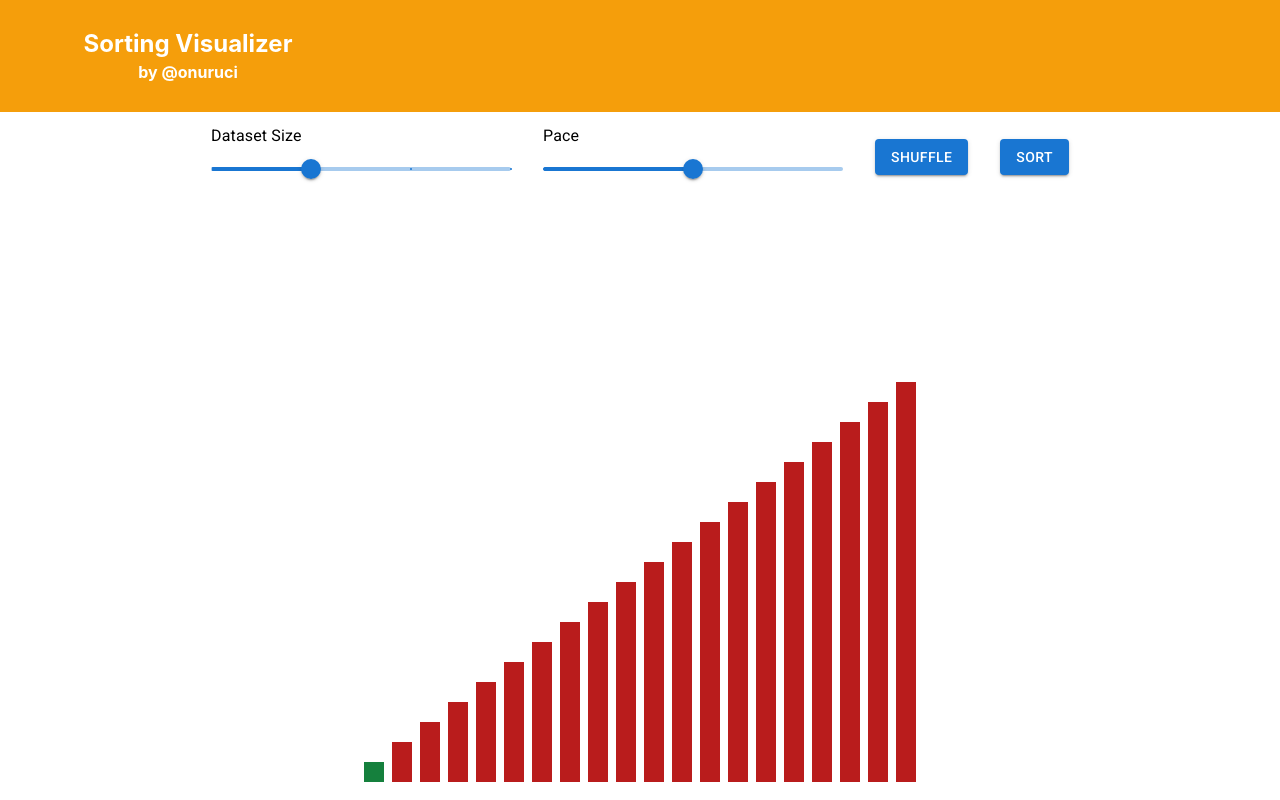
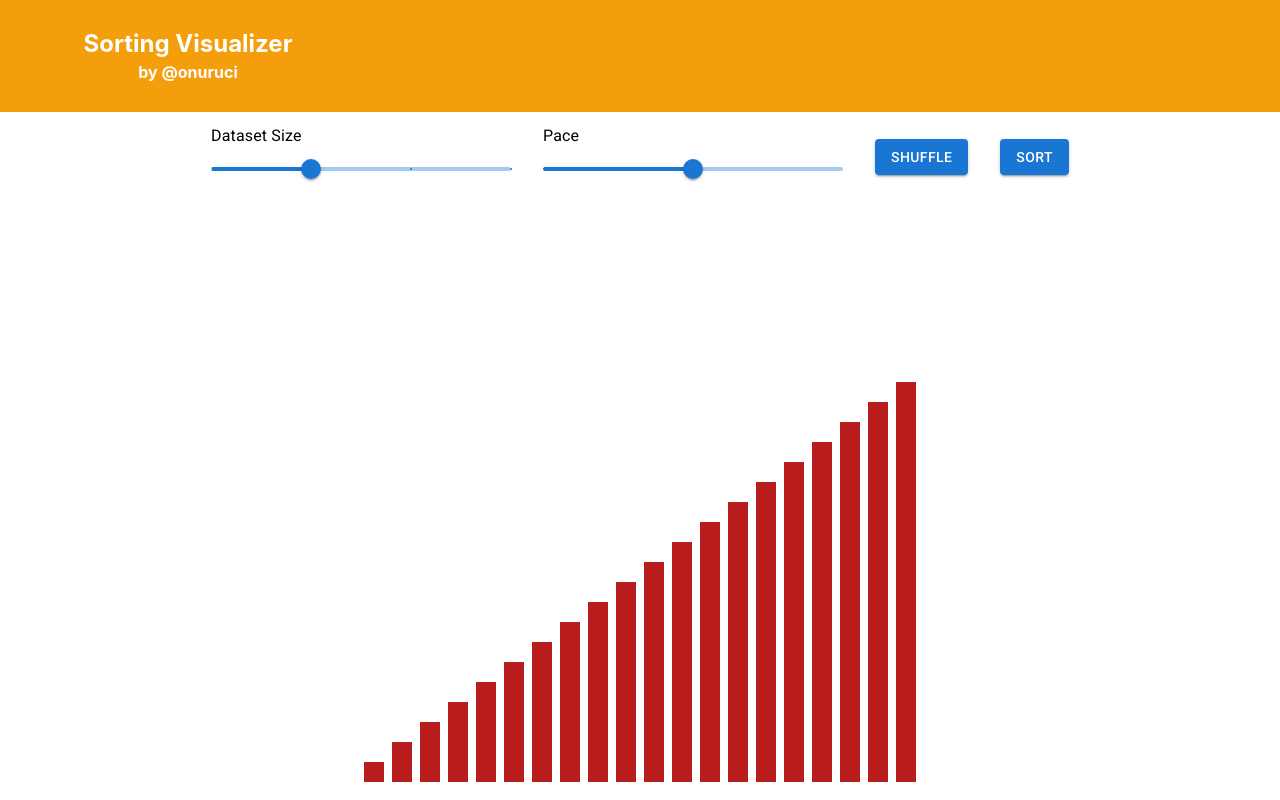
Before and after one commit to onuruci/sorting-visualizer, a React (Create React App) app: page / in a window 1280 px wide. Built offline with nearby package versions, Linux system fonts and the light colour scheme.

Commit message:
merge sort coloring

```diff
--- a/src/App.tsx
+++ b/src/App.tsx
@@ -10,7 +10,7 @@ import Button from '@mui/material/Button';
 function App() {
   const [barCount, setBarCount] = useState(20);
   const [bars, setBars] = useState([1]);
-  const [selectedNum, setSelected] = useState(0);
+  const [selectedNum, setSelected] = useState<SelectedItem[]>([]);
   const [pace, setPace] = useState(50);
 
   const handlePaceChange = (e: any) => {
@@ -19,6 +19,17 @@ function App() {
 
   const handleDataSetSizeChange = (e: any) => {
     setBarCount(e.target.value);
+  };
+
+  const getColor = (indexNum: number) => {
+
+    for (let i = 0; i < selectedNum.length; i++) {
+      if (indexNum === selectedNum[i].index) {
+        return selectedNum[i].color;
+      }
+    }
+
+    return "bg-red-700";
   };
 
   useEffect(() => {
@@ -62,7 +73,7 @@ function App() {
         {
           bars.map((e: number, i) => {
             return (
-              <div key={e} className={"w-5 p-2 mx-1 mt-auto " + (i !== selectedNum ? "bg-red-700" : "bg-green-700")} style={{ "height": (e).toString() + "px" }} />
+              <div key={e} className={"w-5 p-2 mx-1 mt-auto " + getColor(i)} style={{ "height": (e).toString() + "px" }} />
             );
           })
         }
--- a/src/algorithms/mergeSort.ts
+++ b/src/algorithms/mergeSort.ts
@@ -1,6 +1,20 @@
 import sleep from "./sleep";
 
 let arrBars: number[] = [];
+
+const green = "bg-green-700";
+const purple = "bg-purple-700";
+
+const addToSelected = (index: number, color: string, setSelected: any, selectedArr: SelectedItem[]) => {
+  let item: SelectedItem = {
+    index: index,
+    color: color,
+  }
+
+  selectedArr.push(item);
+
+  setSelected([...selectedArr]);
+}
 
 const mergeVisualizer = async (bars: number[], setBars: any, setSelected: any, pace: number, iStart: number, iEnd: number) => {
   let array = arrBars;
@@ -21,6 +35,9 @@ const mergeVisualizer = async (bars: number[], setBars: any, setSelected: any, p
 
     let i = iStart, j = midPoint, len = (arrayFirst.length + arraySecond.length);
     let newArr: number[] = [];
+    let selectedArr: SelectedItem[] = [];
+
+    setSelected([]);
 
     for (let c = 0; c < len; c++) {
       if (i === midPoint) {
@@ -30,6 +47,8 @@ const mergeVisualizer = async (bars: number[], setBars: any, setSelected: any, p
           c++;
 
           let tempArr = arrBars.slice(0, iStart).concat(newArr, arrBars.slice(c + iStart));
+
+          addToSelected(iStart + newArr.length - 1, purple, setSelected, selectedArr);
 
           setBars([...tempArr]);
 
@@ -47,6 +66,8 @@ const mergeVisualizer = async (bars: number[], setBars: any, setSelected: any, p
 
           let tempArr = arrBars.slice(0, iStart).concat(newArr, arrBars.slice(c + iStart));
 
+          addToSelected(iStart + newArr.length - 1, purple, setSelected, selectedArr);
+
           setBars([...tempArr]);
 
           await sleep(150);
@@ -59,9 +80,13 @@ const mergeVisualizer = async (bars: number[], setBars: any, setSelected: any, p
       if (arrayFirst[i] >= arraySecond[j]) {
         newArr.push(arraySecond[j]);
         j++;
+
+        addToSelected(iStart + newArr.length - 1, purple, setSelected, selectedArr);
       } else {
         newArr.push(arrayFirst[i]);
         i++;
+
+        addToSelected(iStart + newArr.length - 1, purple, setSelected, selectedArr);
       }
 
       let tempArr = arrBars.slice(0, iStart).concat(newArr, arrBars.slice(c + iStart + 1));
@@ -72,6 +97,8 @@ const mergeVisualizer = async (bars: number[], setBars: any, setSelected: any, p
 
       await sleep(150);
     }
+
+    setSelected([]);
 
     arrBars = arrBars.slice(0, iStart).concat(newArr, arrBars.slice(iEnd));
 
@@ -89,8 +116,23 @@ const mergeVisualizer = async (bars: number[], setBars: any, setSelected: any, p
 
     arrBars = array;
 
+    let item1: SelectedItem = {
+      index: iStart,
+      color: green,
+    };
+
+    let item2: SelectedItem = {
+      index: iStart + 1,
+      color: green,
+    };
+
+    setSelected([item1, item2]);
+
+    await sleep(500);
+
     setBars([...arrBars]);
-    await sleep(150);
+
+    await sleep(250);
 
     return arrBars;
 
--- a/src/algorithms/shuffle.ts
+++ b/src/algorithms/shuffle.ts
@@ -8,7 +8,7 @@ const handleShuffle = async (bars: number[], setBars: any, pace: number) => {
     [array[i], array[j]] = [array[j], array[i]];
     console.log(array);
     setBars([...array]);
-    await sleep(pace);
+    await sleep(30);
   }
 };
 
--- /dev/null
+++ b/src/global.d.ts
@@ -0,0 +1,4 @@
+type SelectedItem = {
+  index: number;
+  color: string;
+}
```
